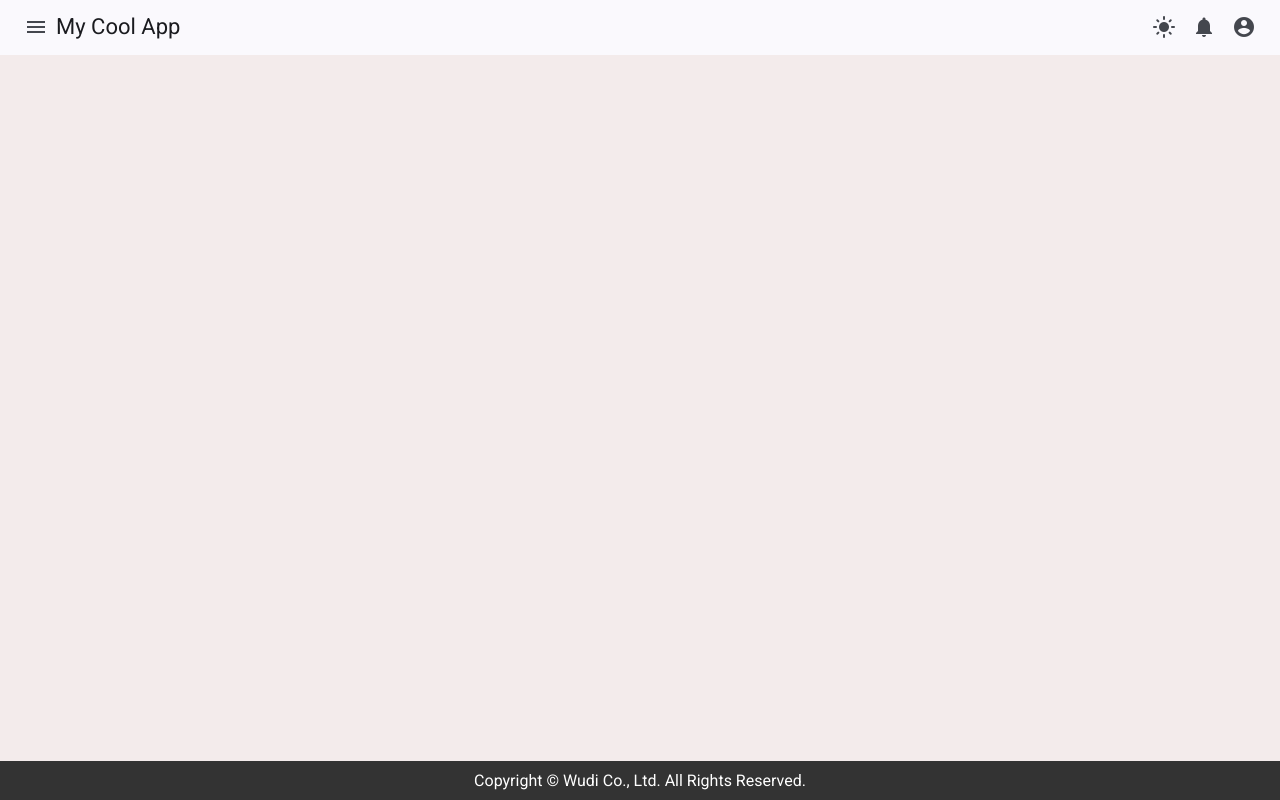
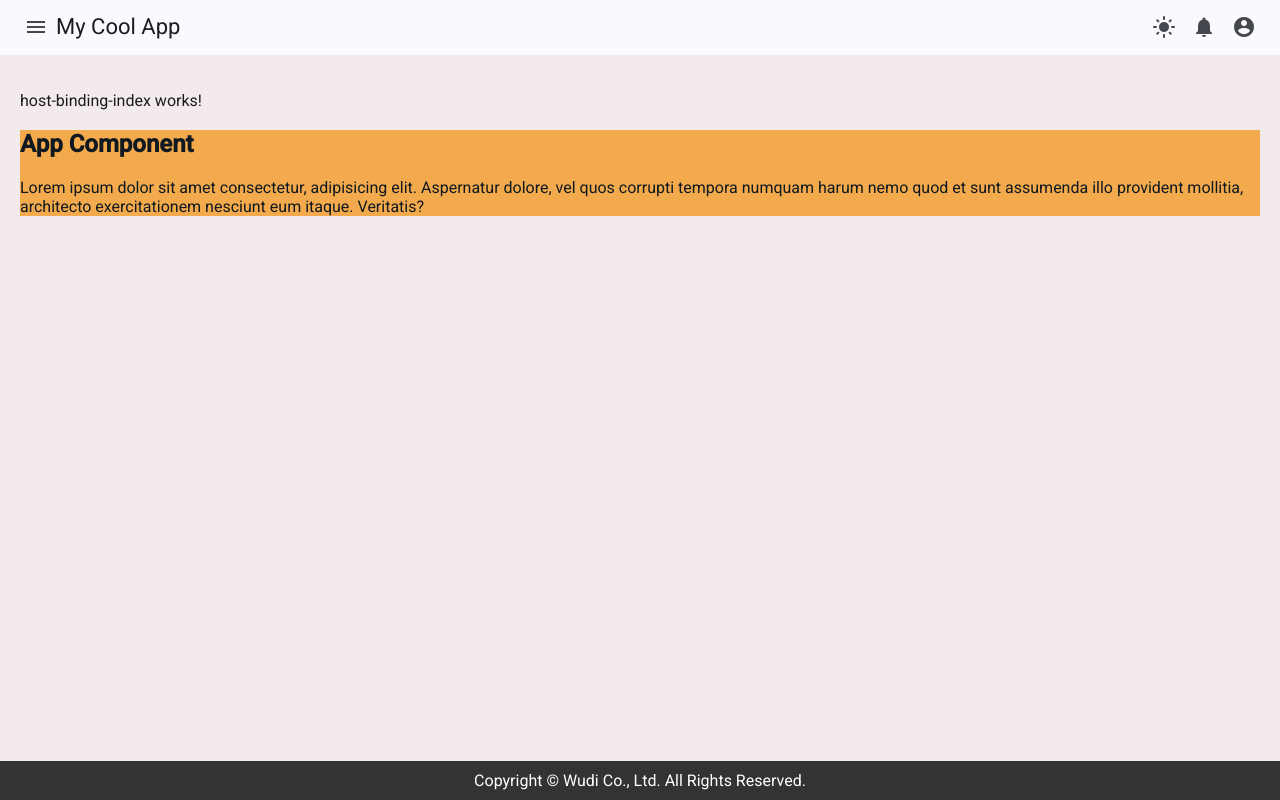
Before and after one commit to alisonwu6/my-angular-typescript-lab, an Angular app: page /host-binding in a window 1280 px wide. Before the commit this address led to /. Built offline with nearby package versions, Linux system fonts and the light colour scheme.

Commit message:
feat: @HostBinding

```diff
--- a/src/app/app.routes.ts
+++ b/src/app/app.routes.ts
@@ -14,6 +14,7 @@ import { OutputDecoratorIndexComponent } from './page/decorator/output-decorator
 import { InputAndOutputDecoratorIndexComponent } from './page/decorator/input-and-output-decorator-index/input-and-output-decorator-index.component';
 import { ViewChildIndexComponent } from './page/decorator/view-child-index/view-child-index.component';
 import { ContainChildIndexComponent } from './page/decorator/contain-child-index/contain-child-index.component';
+import { HostBindingIndexComponent } from './page/decorator/host-binding-index/host-binding-index.component';
 
 export const routes: Routes = [
   { path: 'portfolio', component: PortfolioComponent },
@@ -29,6 +30,7 @@ export const routes: Routes = [
   { path: 'input-output-decorator', component: InputAndOutputDecoratorIndexComponent},
   { path: 'view-child', component: ViewChildIndexComponent},
   { path: 'contain-child', component: ContainChildIndexComponent},
+  { path: 'host-binding', component: HostBindingIndexComponent},
   { path: 'login', component: LoginComponent },
   { path: 'todo', component: TodoListComponent },
 ];
--- a/src/app/layout/layout.config.ts
+++ b/src/app/layout/layout.config.ts
@@ -12,6 +12,8 @@ export const NAV_MENU = [
   { title: 'Input & Output', icon: '', route: '/input-output-decorator' },
   { title: '@ViewChild', icon: '', route: '/view-child' },
   { title: '@ContainChild', icon: '', route: '/contain-child' },
+  { title: '@ContainChild', icon: '', route: '/contain-child' },
+  { title: '@HostBinding', icon: '', route: '/host-binding' },
   { title: 'To Do List', icon: '', route: '/todo' },
   { title: 'Dashboard', icon: '', route: '/dashboard' },
   { title: 'Users', icon: '', route: '/users' },
--- /dev/null
+++ b/src/app/page/decorator/host-binding-child.directive.ts
@@ -0,0 +1,15 @@
+import { Directive, HostBinding, OnInit } from '@angular/core';
+
+@Directive({
+  selector: '[appHostBindingChild]',
+})
+export class HostBindingChildDirective implements OnInit {
+  // It is mostly used for styling directives or attribute manipulation. Third party integrations and animating the directives.
+  @HostBinding('style.backgroundColor') bgColor?: string;
+  @HostBinding('style.color') textColor?: string;
+
+  ngOnInit(): void {
+    this.bgColor = '#f2aa4cff';
+    this.textColor = '#101820ff';
+  }
+}
--- /dev/null
+++ b/src/app/page/decorator/host-binding-index/host-binding-index.component.html
@@ -0,0 +1,9 @@
+<p>host-binding-index works!</p>
+
+<div appHostBindingChild>
+  <h2>App Component</h2>
+  <p>
+    Lorem ipsum dolor sit amet consectetur, adipisicing elit. Aspernatur dolore, vel quos corrupti tempora numquam harum nemo quod et sunt assumenda illo provident mollitia,
+    architecto exercitationem nesciunt eum itaque. Veritatis?
+  </p>
+</div>
```
Also changed, not shown: src/app/page/decorator/host-binding-index/host-binding-index.component.ts (added, +10 -0 lines), src/app/page/decorator/host-binding-index/host-binding-index.component.scss (added), 2 other files (tests, documents, lock files or other folders).
